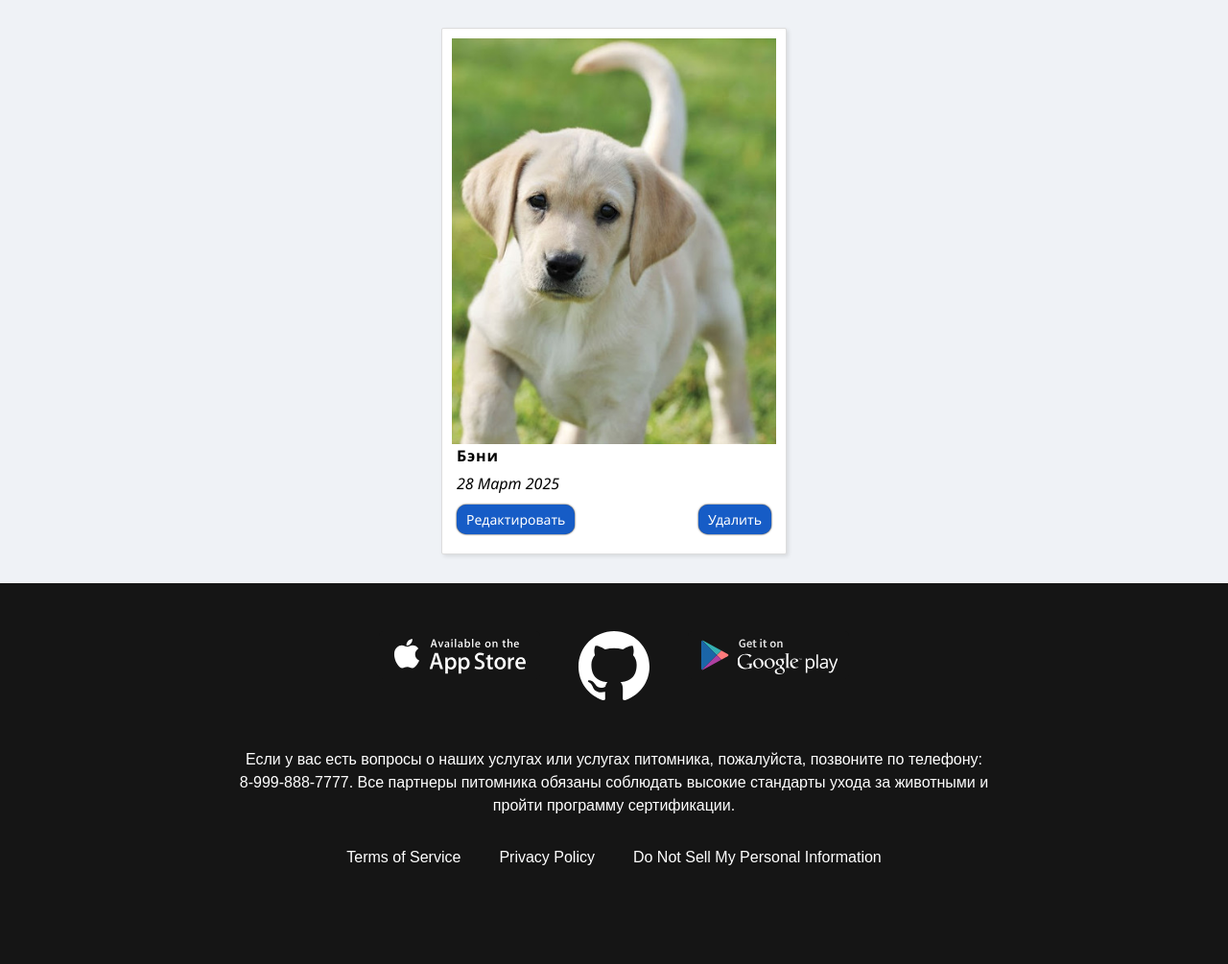
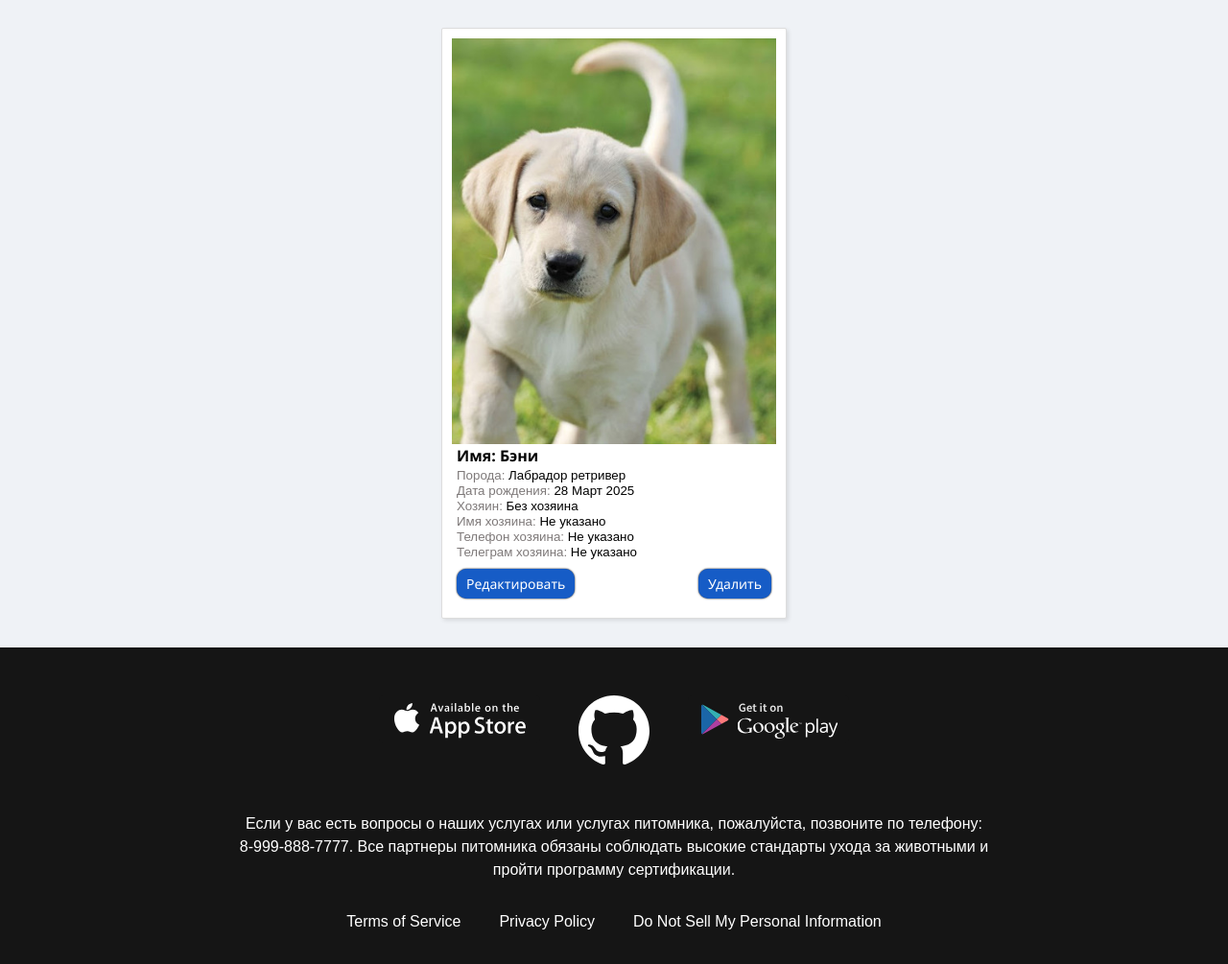
Before and after one commit to COD-e-x/django-academy-web, a Django app: page /dogs/delete/15/ in a window 1280 px wide. Shown: the part 252-1257 px from the top of the page at 96% size. Before the commit the page ends 1154 px from the top, so only its background shows below. Run offline with Django 5.2, Linux system fonts and the light colour scheme; the visitor is signed in with stand-in values (Sample User, id 1); data comes from the database, SQL or seed files in the repository.

Commit message:
Updated dog detail.html template.

```diff
--- a/kennel/dogs/static/breeds/css/breeds-styles.css
+++ b/kennel/dogs/static/breeds/css/breeds-styles.css
@@ -13,7 +13,9 @@
 }
 
 .breeds-list__item {
-    min-width: 70%;
+    max-width: 400px;
+    min-width: 200px;
+    /*width: 70%;*/
     display: flex;
     flex-direction: column;
     /*flex-wrap: wrap;*/
--- a/kennel/dogs/static/dogs/css/dogs-styles.css
+++ b/kennel/dogs/static/dogs/css/dogs-styles.css
@@ -14,6 +14,8 @@
 
 
 .dog-list__item {
+    max-width: 400px;
+    min-width: 200px;
     display: flex;
     /*flex-direction: column;*/
     flex-wrap: wrap;
@@ -75,14 +77,14 @@
     width: 100%;
 }
 
-.dog-detail__text {
-    margin-bottom: 5px;
-    letter-spacing: 0.8px;
-    font-weight: 600;
+.dog-detail__group-text {
+    display: block;
+
 }
 
-.dog-detail__text--birth_date {
-    font-style: italic;
+#dog-detail__group-text {
+    font-family: Arial, sans-serif;
+    line-height: 1;
 }
 
 /*dogs/dog_includes/dog-detail-buttons.html*/
--- a/kennel/dogs/templates/dogs/dog/detail.html
+++ b/kennel/dogs/templates/dogs/dog/detail.html
@@ -9,12 +9,18 @@
         <div class="dog-detail__item">
           <img class="dog-detail__img" src="{{ dog.photo|dogs_media }}" alt="dog photo">
           <div class="dog-detail__group-info">
-            <p>{{ breed_name }}</p>
-            <p class="dog-detail__text">
-              {{ dog.name }}
-            </p>
-            <p
-              class="dog-detail__text--birth_date">{{ dog.birth_date|default:""|date:"d F Y" }}
+            <strong class="dog-detail__group-text">
+              Имя: {{ dog.name }}
+            </strong>
+            <p id="dog-detail__group-text" class="dog-detail__group-text">
+              <small>
+                <span style="color: #7e7979">Порода:</span> {{ dog.breed }}
+                <br><span style="color: #7e7979">Дата рождения:</span> {{ dog.birth_date|default:""|date:"d F Y" }}
+                <br><span style="color: #7e7979">Хозяин:</span> {{ dog.owner|default:"Без хозяина" }}
+                <br><span style="color: #7e7979">Имя хозяина:</span> {{ dog.owner.first_name|default:"Не указано" }}
+                <br><span style="color: #7e7979">Телефон хозяина:</span> {{ dog.owner.phone|default:"Не указано" }}
+                <br><span style="color: #7e7979">Телеграм хозяина:</span> {{ dog.owner.telegram|default:"Не указано" }}
+              </small>
             </p>
           </div>
           {% include 'dogs/dog_includes/dog-detail-buttons.html' %}
```
